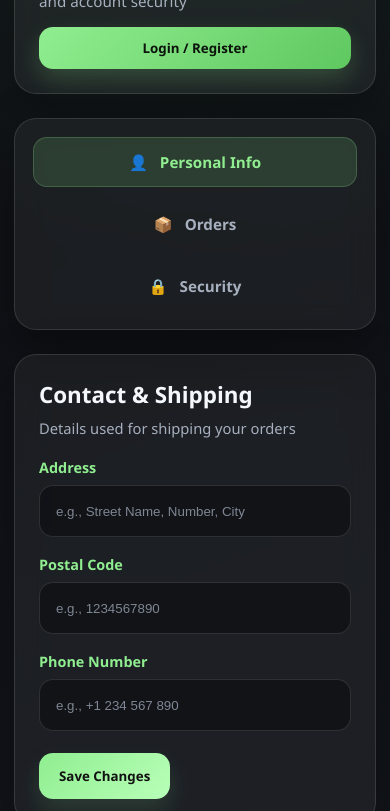
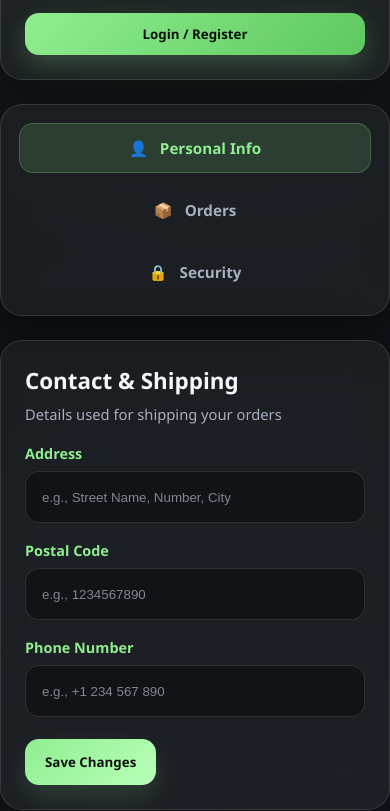
Before and after one commit to Remox-code/Remox-Green, a plain HTML site: page pages/profile/profile.html in a window 390 px wide. Shown: the part 421-1232 px from the top of the page. Drawn offline with Linux system fonts and the light colour scheme.

Commit message:
Update profile.css

```diff
--- a/pages/profile/profile.css
+++ b/pages/profile/profile.css
@@ -475,10 +475,6 @@ body {
 }
 
 @media (max-width: 768px) {
-  body {
-    padding: 14px;
-  }
-
   .profile-header {
     flex-direction: column;
     align-items: stretch;
```
